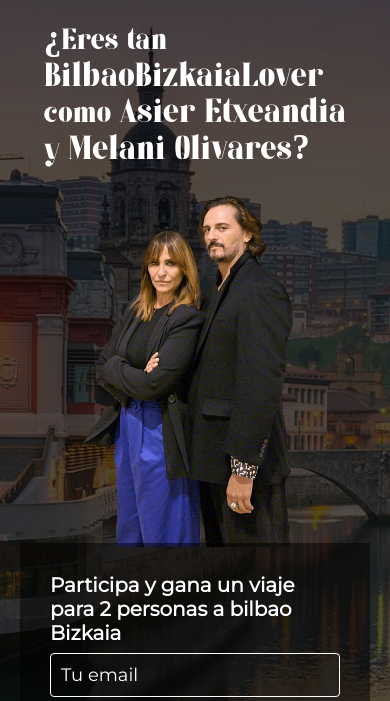
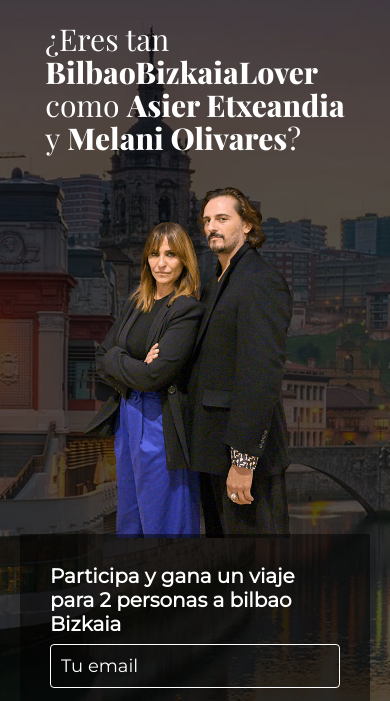
Before and after one commit to siropeprojects/lovers2021, a plain HTML site: page index.html in a window 390 px wide. Shown: the part 87-788 px from the top of the page. Drawn offline with nearby package versions, Linux system fonts and the light colour scheme.

Commit message:
Add files via upload

```diff
--- a/style.css
+++ b/style.css
@@ -67,13 +67,14 @@ header img {
 }
 
 .columna h1 {
-    font-family: kage;
-    font-size: 50px;
-    line-height: 01;
+    font-family: 'Playfair Display', serif;
+    font-weight: 400;
+    font-size: 45px;
+    line-height: 1.1;
     margin-bottom: 20px;
 }
 .columna h1 span{
-    font-size: 60px;
+    font-weight: 800;
 }
 
 .columna p {
@@ -149,11 +150,8 @@ header img {
     }
     .hero h1 {
         margin-top: 60px;
-        font-size: 35px;
-        line-height: 0.9;
-    }
-    .hero h1 span{
-        font-size: 40px;
+        font-size: 30px;
+
     }
     .personajes, .personajes.monte {
         position: static;
```
